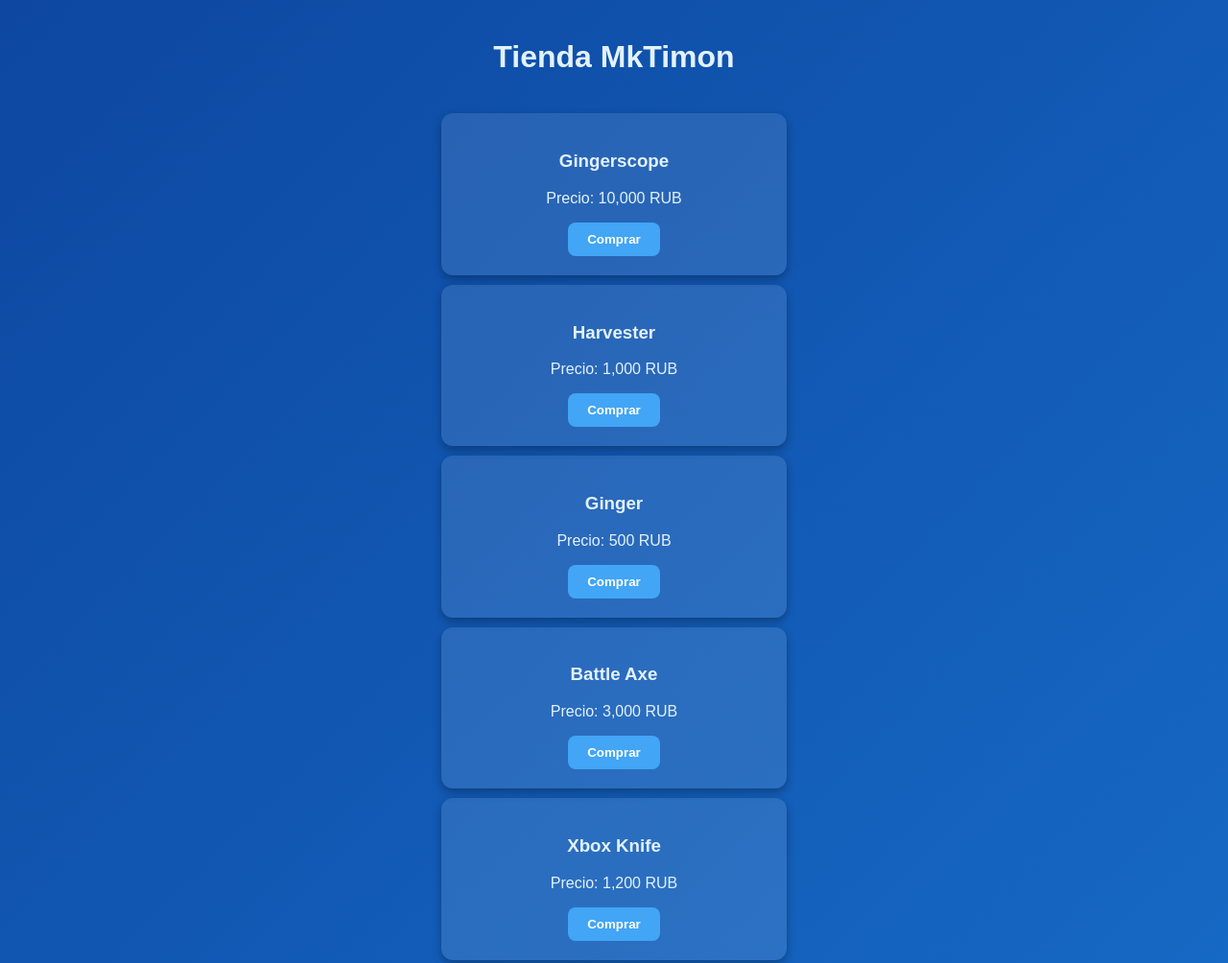
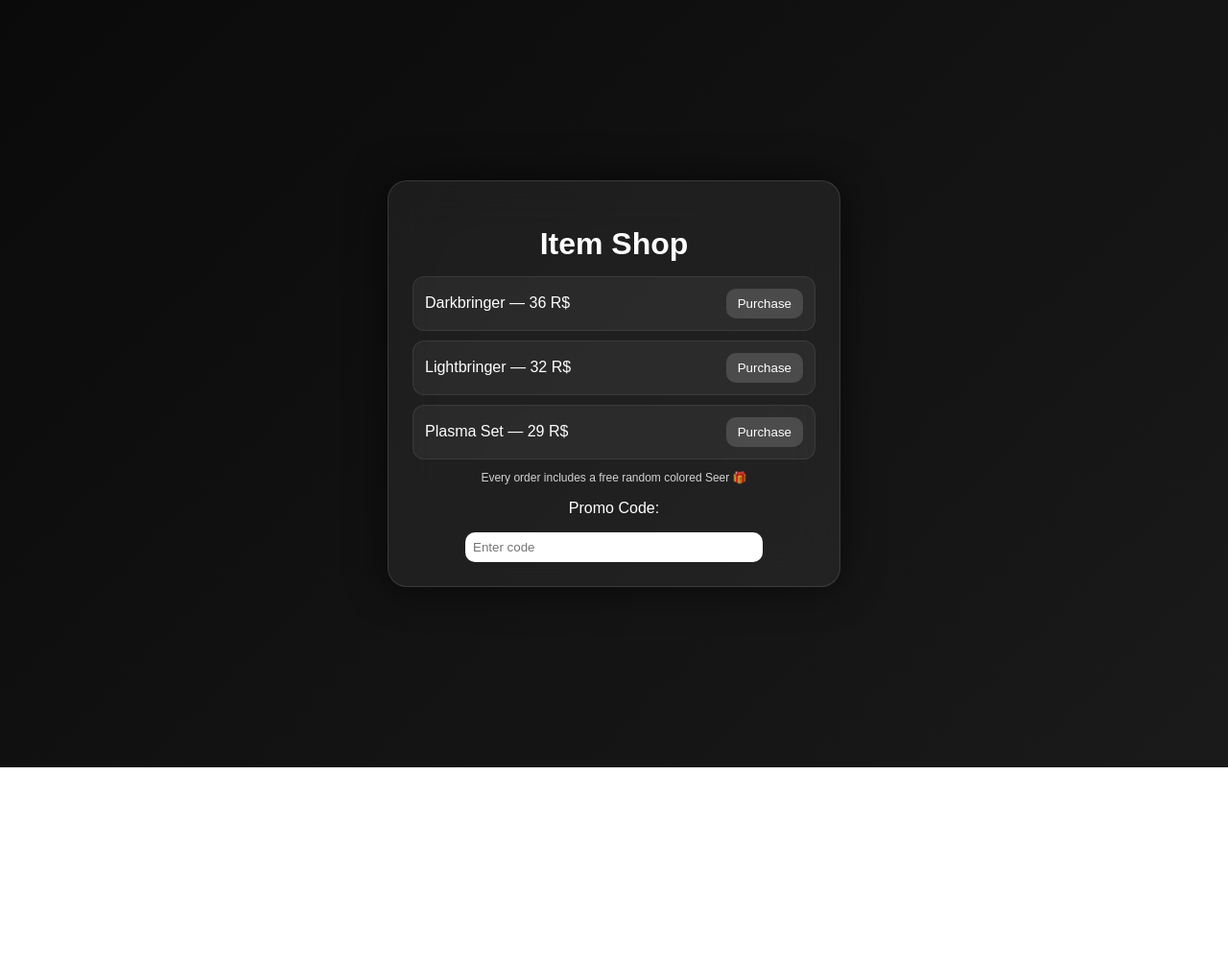
Before and after one commit to MkTimon/MkMM2Shop, a plain HTML site: page index.html in a window 1280 px wide. Shown: the top 1004 px of the page at 96% size. After the commit the page ends 800 px from the top, so only its background shows below. Drawn offline with Linux system fonts and the light colour scheme.

Commit message:
Update index.html

```diff
--- a/index.html
+++ b/index.html
@@ -1,177 +1,125 @@
 <!DOCTYPE html>
-<html lang="es">
+<html lang="en">
 <head>
-<meta charset="UTF-8" />
-<title>Tienda MkTimon</title>
+<meta charset="UTF-8">
+<title>Shop</title>
+
 <style>
-  body {
-    font-family: Arial, sans-serif;
-    background: linear-gradient(135deg, #0d47a1, #1976d2);
-    color: #e3f2fd;
-    margin: 0; padding: 20px;
-    display: flex; flex-direction: column; align-items: center;
+
+body{
+margin:0;
+font-family:Arial, sans-serif;
+background: linear-gradient(135deg,#0a0a0a,#1a1a1a);
+color:white;
+display:flex;
+justify-content:center;
+align-items:center;
+min-height:100vh;
 }
-  h1 {
-    margin-bottom: 30px;
+
+.container{
+width:420px;
+padding:25px;
+border-radius:20px;
+background:rgba(255,255,255,0.06);
+backdrop-filter: blur(25px);
+border:1px solid rgba(255,255,255,0.12);
+box-shadow:0 0 40px rgba(0,0,0,0.6);
 }
-  .arma {
-    background: rgba(255,255,255,0.1);
-    border-radius: 12px;
-    padding: 20px;
-    margin: 10px 0;
-    width: 320px;
-    box-shadow: 0 4px 10px rgba(0,0,0,0.3);
-    text-align: center;
+
+h1{
+text-align:center;
+margin-bottom:15px;
 }
-  button {
-    background: #42a5f5;
-    border: none;
-    padding: 10px 20px;
-    color: white;
-    border-radius: 8px;
-    cursor: pointer;
-    font-weight: bold;
+
+.item{
+background:rgba(255,255,255,0.05);
+padding:12px;
+margin:10px 0;
+border-radius:12px;
+display:flex;
+justify-content:space-between;
+align-items:center;
+border:1px solid rgba(255,255,255,0.08);
 }
-  button:hover {
-    background: #1e88e5;
+
+button{
+background:rgba(255,255,255,0.15);
+border:none;
+color:white;
+padding:8px 12px;
+border-radius:10px;
+cursor:pointer;
+transition:0.2s;
 }
-  #modal {
-    display: none;
-    position: fixed; top:0; left:0; width:100%; height:100%;
-    background: rgba(0,0,0,0.6);
-    justify-content: center; align-items: center;
+
+button:hover{
+background:rgba(255,255,255,0.3);
 }
-  #modalContent {
-    background: #1565c0;
-    padding: 25px 30px;
-    border-radius: 15px;
-    color: #e3f2fd;
-    max-width: 400px;
-    text-align: center;
+
+.code{
+margin-top:15px;
+text-align:center;
 }
-  input {
-    padding: 10px;
-    width: 80%;
-    margin: 10px 0;
-    border-radius: 8px;
-    border: none;
-    text-transform: uppercase;
+
+input{
+padding:8px;
+border-radius:10px;
+border:none;
+outline:none;
+width:70%;
 }
-  #msgPromo {
-    min-height: 20px;
-    font-weight: bold;
-  }
+
 </style>
 </head>
+
 <body>
 
-<h1>Tienda MkTimon</h1>
+<div class="container">
 
-<div id="armasContainer"></div>
+<h1>Item Shop</h1>
 
-<!-- Modal -->
-<div id="modal">
-  <div id="modalContent">
-    <h2 id="armaName"></h2>
-    <p id="armaDesc"></p>
-    <p><strong>Precio original: </strong><span id="precioOriginal"></span></p>
-    <p><strong>Precio final: </strong><span id="precioFinal"></span></p>
-    <input type="text" id="promoInput" placeholder="Código promocional" oninput="validarPromo()" />
-    <div id="msgPromo"></div>
-    <button onclick="confirmarCompra()">Confirmar compra</button>
-    <button onclick="cerrarModal()">Cancelar</button>
+<div class="item">
+<span>Darkbringer — 36 R$</span>
+<button onclick="buy()">Purchase</button>
 </div>
+
+<div class="item">
+<span>Lightbringer — 32 R$</span>
+<button onclick="buy()">Purchase</button>
+</div>
+
+<div class="item">
+<span>Plasma Set — 29 R$</span>
+<button onclick="buy()">Purchase</button>
+</div>
+
+<p style="text-align:center; font-size:12px; opacity:0.8;">
+Every order includes a free random colored Seer 🎁
+</p>
+
+<div class="code">
+<p>Promo Code:</p>
+<input id="promo" placeholder="Enter code">
+</div>
+
 </div>
 
 <script>
-  // Datos armas
-  const armas = [
-    { nombre: 'Gingerscope', precio: 10000, promo: 'WINTER', desc: 'Rifle de precisión con descuento de invierno', descuento: 900 },
-    { nombre: 'Harvester', precio: 1000, promo: '', desc: 'Herramienta confiable', descuento: 0 },
-    { nombre: 'Ginger', precio: 500, promo: '', desc: 'Arma ligera y rápida', descuento: 0 },
-    { nombre: 'Battle Axe', precio: 3000, promo: '', desc: 'Hacha poderosa para combate cuerpo a cuerpo', descuento: 0 },
-    { nombre: 'Xbox Knife', precio: 1200, promo: '', desc: 'Cuchillo personalizado Xbox', descuento: 0 },
-    { nombre: 'Luger', precio: 1500, promo: '', desc: 'Pistola clásica alemana', descuento: 0 },
-    { nombre: 'Green Luger', precio: 1800, promo: '', desc: 'Luger con diseño verde camuflaje', descuento: 0 },
-    { nombre: 'Red Luger', precio: 1800, promo: '', desc: 'Luger con diseño rojo brillante', descuento: 0 },
-    { nombre: 'Relaxed Arms', precio: 800, promo: '', desc: 'Arma básica para principiantes', descuento: 0 },
-    { nombre: 'Best Offer', precio: 0, promo: '', desc: '¡PROGRAMACIÓN GRATIS POR 1 HORA! Compra cualquier cosa', descuento: 0 }
-  ];
 
-  let armaActual = null;
-  let precioBase = 0;
-  let descuento = 0;
-  let codigoPromo = '';
+function buy(){
+window.location.href =
+"https://www.roblox.com/users/2865023921/profile";
+}
 
-  // Crear listado armas
-  const container = document.getElementById('armasContainer');
-  armas.forEach((arma, i) => {
-    const div = document.createElement('div');
-    div.classList.add('arma');
-    div.innerHTML = `
-      <h3>${arma.nombre}</h3>
-      <p>${arma.precio > 0 ? 'Precio: ' + arma.precio.toLocaleString() + ' RUB' : 'Gratis'}</p>
-      <button onclick="abrirModal(${i})">Comprar</button>
-    `;
-    container.appendChild(div);
+document.getElementById("promo").addEventListener("change", function(){
+if(this.value === "EPICXD"){
+alert("Code applied: EPICXD ✔");
+} else if(this.value !== ""){
+alert("Invalid code");
+}
 });
 
-  function abrirModal(i) {
-    armaActual = armas[i];
-    precioBase = armaActual.precio;
-    descuento = 0;
-    codigoPromo = armaActual.promo;
-
-    document.getElementById('armaName').textContent = armaActual.nombre;
-    document.getElementById('armaDesc').textContent = armaActual.desc;
-    document.getElementById('precioOriginal').textContent = precioBase > 0 ? precioBase.toLocaleString() + ' RUB' : 'GRATIS';
-    document.getElementById('precioFinal').textContent = precioBase > 0 ? precioBase.toLocaleString() + ' RUB' : 'GRATIS';
-    document.getElementById('promoInput').value = '';
-    document.getElementById('msgPromo').textContent = '';
-    document.getElementById('promoInput').style.display = precioBase === 0 ? 'none' : 'inline-block';
-    document.getElementById('modal').style.display = 'flex';
-  }
-
-  function cerrarModal() {
-    document.getElementById('modal').style.display = 'none';
-  }
-
-  function validarPromo() {
-    const input = document.getElementById('promoInput').value.trim().toUpperCase();
-    const msg = document.getElementById('msgPromo');
-
-    if(!input) {
-      descuento = 0;
-      document.getElementById('precioFinal').textContent = precioBase.toLocaleString() + ' RUB';
-      msg.textContent = '';
-      return;
-    }
-
-    if(codigoPromo && input === codigoPromo) {
-      descuento = armaActual.descuento;
-      const nuevoPrecio = Math.max(precioBase - descuento, 0);
-      document.getElementById('precioFinal').textContent = nuevoPrecio.toLocaleString() + ' RUB';
-      msg.style.color = '#a5d6a7';
-      msg.textContent = `¡Código válido! Descuento de ${descuento.toLocaleString()} RUB.`;
-    } else {
-      descuento = 0;
-      document.getElementById('precioFinal').textContent = precioBase.toLocaleString() + ' RUB';
-      msg.style.color = '#ef9a9a';
-      msg.textContent = 'Código promocional inválido.';
-    }
-  }
-
-  function confirmarCompra() {
-    let precioFinal = precioBase - descuento;
-    if(precioFinal < 0) precioFinal = 0;
-
-    alert(`Compraste ${armaActual.nombre} por ${precioFinal.toLocaleString()} RUB.\n¡Gracias por tu compra!`);
-
-    // Redirigir a otra web al confirmar compra:
-    window.location.href = 'https://tudireccionexterna.com';
-
-    cerrarModal();
-  }
 </script>
 
 </body>
```
Lines whose indentation alone changed are shown as unchanged.
